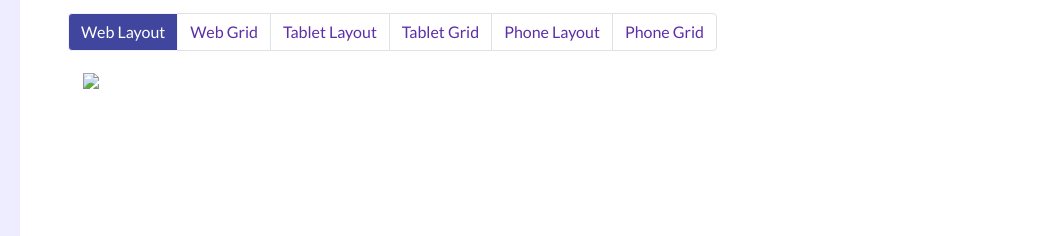
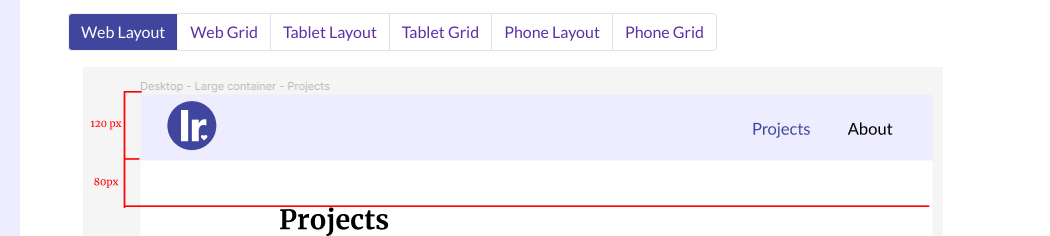
Before and after one commit to laureich/hci472, a plain HTML site: page designsystem/patterns/pattern1.html in a window 1280 px wide. Shown: the part 188-424 px from the top of the page, 230-1280 px from the left. Drawn offline with nearby package versions, Linux system fonts and the light colour scheme.

Commit message:
Update pattern1.html

```diff
--- a/designsystem/patterns/pattern1.html
+++ b/designsystem/patterns/pattern1.html
@@ -124,7 +124,7 @@
                 </nav>
 
                 <div class="col">
-                <img src="../designsystem/img/Web Layout Projects.png" aria="Web layout projects page">
+                <img src="../img/Web Layout Projects.png" aria="Web layout projects page">
 
             <!-- End Pagination buttons -->
 
```
